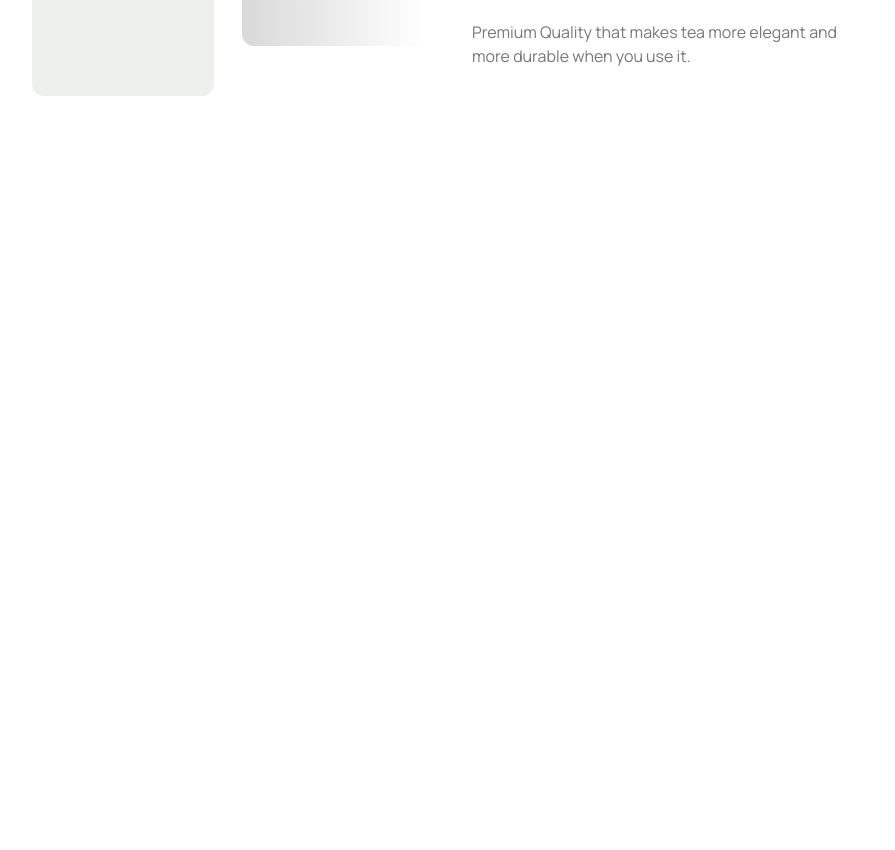
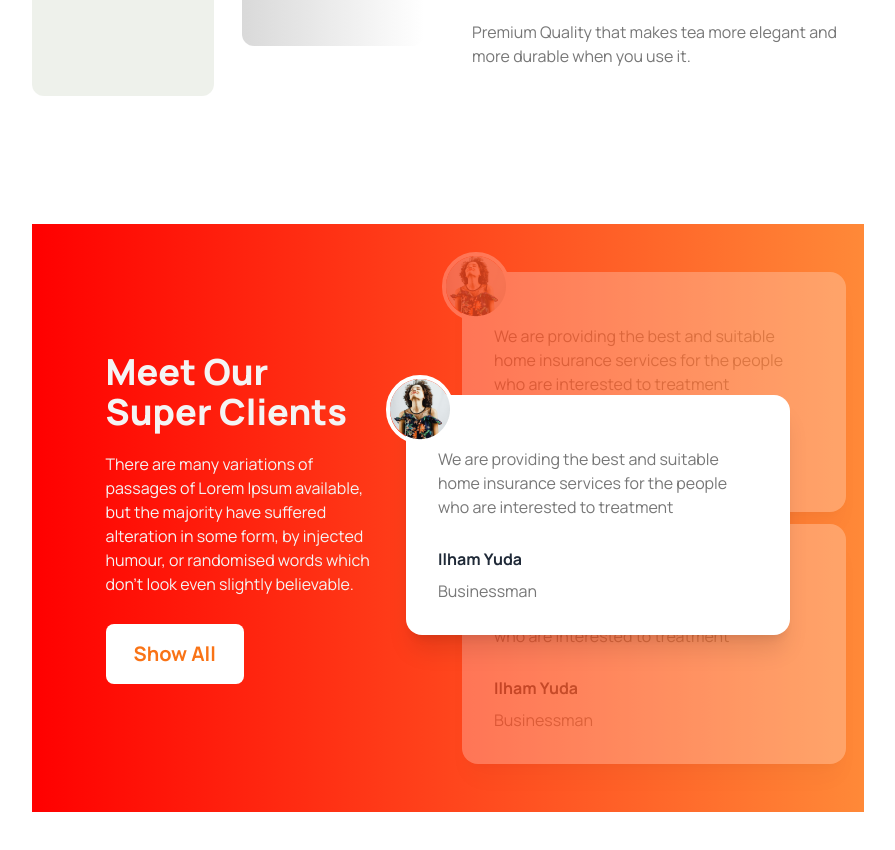
Before and after one commit to NuraidaKashmin/tea-house-repo, a plain HTML site: page index.html in a window 1280 px wide. Shown: the part 1773-2623 px from the top of the page, without its empty margins (192-1087 px from the left). Before the commit the page ends 1997 px from the top, so only its background shows below. Drawn offline with nearby package versions, Linux system fonts and the light colour scheme.

Commit message:
meet client section done

```diff
--- a/index.html
+++ b/index.html
@@ -4,6 +4,7 @@
     <meta charset="UTF-8">
     <meta name="viewport" content="width=device-width, initial-scale=1.0">
     <title>Tea House</title>
+    <link href="https://cdn.jsdelivr.net/npm/daisyui@4.12.10/dist/full.min.css" rel="stylesheet" type="text/css" />
     <script src="https://cdn.tailwindcss.com"></script>
     <link rel="preconnect" href="https://fonts.googleapis.com">
     <link rel="preconnect" href="https://fonts.gstatic.com" crossorigin>
@@ -67,7 +68,7 @@
             </div>
         </div>
     </section>
-    <section class="px-5 md:px-7 xl:px-56 mb-32 grid grid-cols-2 gap-12">
+    <section class="px-5 md:px-7 xl:px-56 mb-32 grid lg:grid-cols-2 gap-12">
         <div class="grid gap-7 grid-cols-2">
             <div class="h-32 bg-gradient-to-r from-[#FF0000] to-[#FF8938] opacity-10 rounded-xl"></div>
             <div class="bg-[#E6A623] bg-opacity-10 row-span-2 rounded-xl">
@@ -87,6 +88,57 @@
             <p class="text-[#777777] pb-7">Premium Quality that makes tea more elegant and more durable when you use it.</p>
         </div>
     </section>
+    <section class="bg-gradient-to-r from-[#FF0000] to-[#FF8938] mb-32 py-12 mx-auto px-10 md:px-7 xl:mx-56">
+        <div class="grid lg:grid-cols-2 gap-12  items-center justify-items-center">
+            <div class="w-3/4 ">
+                <h2 class="text-4xl font-extrabold text-[#F4F4F4] mb-5">Meet Our Super Clients</h2>
+                <p class="text-[#F4F4F4] mb-7">There are many variations of passages of Lorem Ipsum available, but the majority have suffered alteration in some form, by injected humour, or randomised words which don't look even slightly believable. </p>
+                <button class="bg-white text-orange-500 font-bold pt-4 pb-4 pl-7 pr-7 rounded-lg text-xl">Show All</button>
+            </div>
+            <div class="relative">
+                <div class="opacity-25 space-y-3">
+                    <div class="relative">
+                        <div class="absolute -top-5 -left-5 z-10 border-4 border-white rounded-full">
+                            <img class="" src="./images/client.png" alt="">
+                        </div>
+                        <div class="card bg-base-100 w-96 shadow-xl">
+                            <div class="card-body">
+                              <p class="text-[#777777] pb-5 pt-5">We are providing the best and suitable home insurance services for the people who are interested to treatment</p>
+                              <h6 class="font-bold">Ilham Yuda</h6>
+                              <p class="text-[#777777]">Businessman</p>
+                            </div>
+                          </div>
+                    </div>
+                    <div class="relative">
+                        <div class="absolute -top-5 -left-5 z-10 border-4 border-white rounded-full">
+                            <img class="" src="./images/client.png" alt="">
+                        </div>
+                        <div class="card bg-base-100 w-96 shadow-xl">
+                            <div class="card-body">
+                              <p class="text-[#777777] pb-5 pt-5">We are providing the best and suitable home insurance services for the people who are interested to treatment</p>
+                              <h6 class="font-bold">Ilham Yuda</h6>
+                              <p class="text-[#777777]">Businessman</p>
+                            </div>
+                          </div>
+                    </div>
+                </div>
+                <div class="absolute top-1/4 md:-left-14 z-10">
+                    <div class="relative">
+                        <div class="absolute -top-5 -left-5 z-10 border-4 border-white rounded-full">
+                            <img class="" src="./images/client.png" alt="">
+                        </div>
+                        <div class="card bg-base-100 w-96 shadow-xl">
+                            <div class="card-body">
+                              <p class="text-[#777777] pb-5 pt-5">We are providing the best and suitable home insurance services for the people who are interested to treatment</p>
+                              <h6 class="font-bold">Ilham Yuda</h6>
+                              <p class="text-[#777777]">Businessman</p>
+                            </div>
+                          </div>
+                    </div>
+                </div>
+            </div>
+        </div>
+    </section>
 
 
 
```
